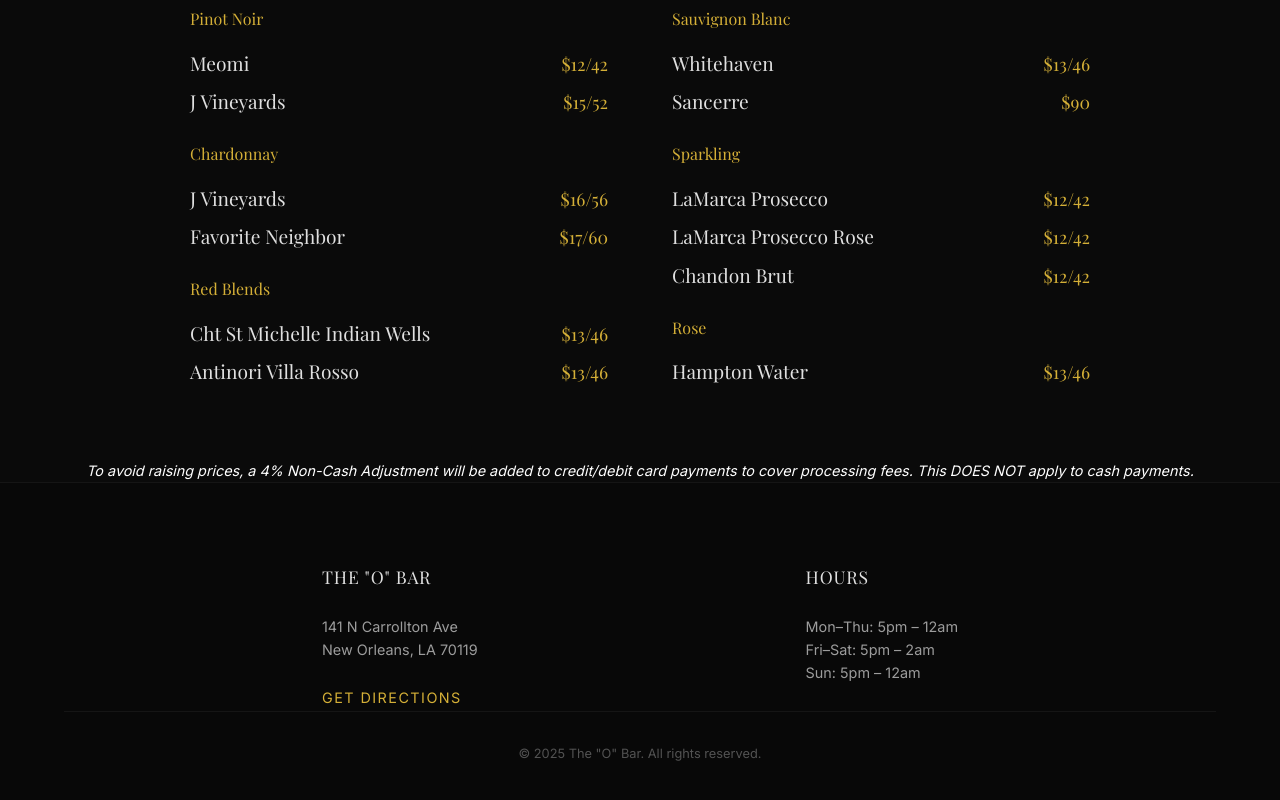
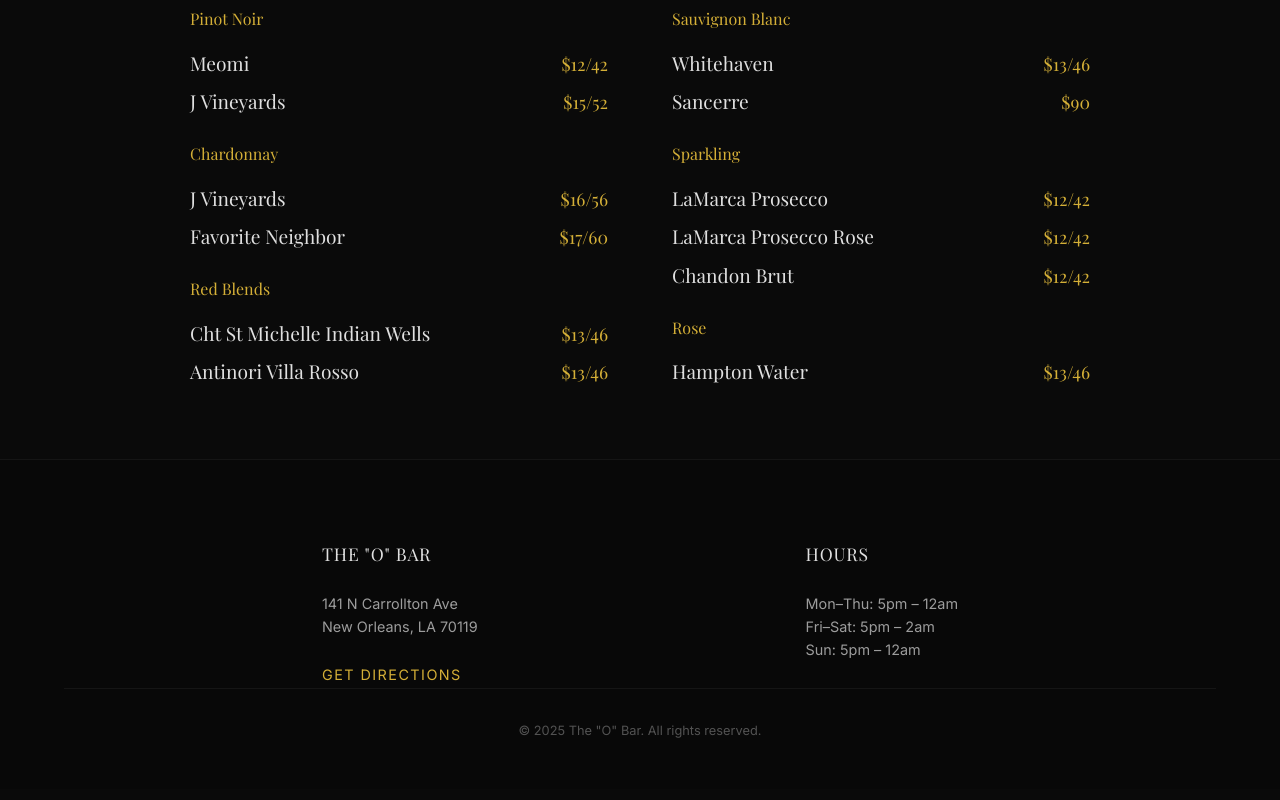
Before and after one commit to cerberus100/theobar, a React (Vite) app: page /menu in a window 1280 px wide. Shown: the part 2828-3628 px from the top of the page. Built offline with nearby package versions, Linux system fonts and the light colour scheme; a web font is replaced by a local one.

Commit message:
Remove non-cash adjustment disclaimer

```diff
--- a/src/pages/Menu.tsx
+++ b/src/pages/Menu.tsx
@@ -230,7 +230,7 @@
                         </div>
                     </div>
 
-                    <p className="menu-note">To avoid raising prices, a 4% Non-Cash Adjustment will be added to credit/debit card payments to cover processing fees. This DOES NOT apply to cash payments.</p>
+
 
                 </div>
             </div>
```
